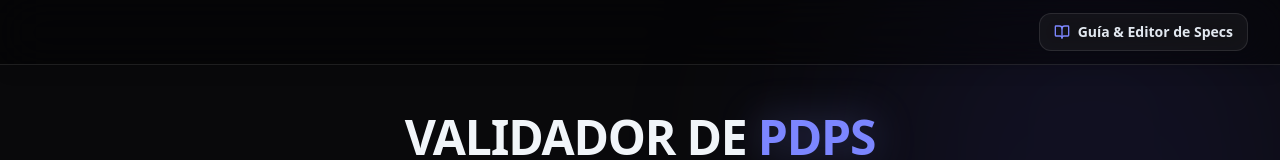
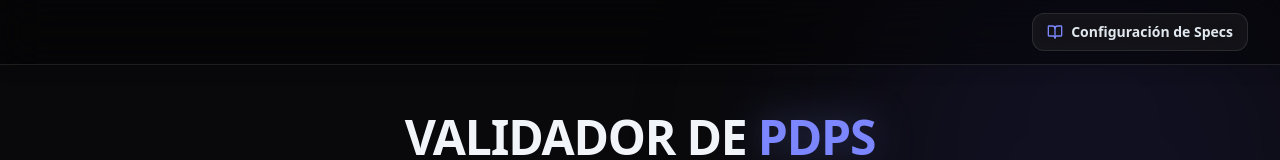
Before and after one commit to lucasdg83/Validaror-PDPs, a React (Vite) app: page / in a window 1280 px wide. Shown: the top 160 px of the page. Built offline with nearby package versions, Linux system fonts and the light colour scheme.

Commit message:
refactor: update specs component labels
Rename UI elements to "Configuración de Specs" for better consistency and remove redundant display metadata to simplify the interface.

```diff
--- a/src/components/Header.tsx
+++ b/src/components/Header.tsx
@@ -17,7 +17,7 @@ export const Header: React.FC<HeaderProps> = ({ onOpenSpecs }) => {
             title="Abrir Guía y Editor de Especificaciones Técnicas"
           >
             <BookOpen className="w-4 h-4 text-indigo-400" />
-            <span>Guía & Editor de Specs</span>
+            <span>Configuración de Specs</span>
           </button>
         </div>
       </div>
--- a/src/components/SpecsViewerModal.tsx
+++ b/src/components/SpecsViewerModal.tsx
@@ -124,11 +124,8 @@ export const SpecsViewerModal: React.FC<SpecsViewerModalProps> = ({
             </div>
             <div>
               <h2 className="text-lg font-bold text-slate-100 uppercase tracking-tight">
-                Guía & Configuración de Specs PDP
+                Configuración de Specs
               </h2>
-              <p className="text-xs text-slate-400">
-                Consulta y edita las especificaciones técnicas por país y por e-retailer
-              </p>
             </div>
           </div>
 
@@ -214,19 +211,9 @@ export const SpecsViewerModal: React.FC<SpecsViewerModalProps> = ({
                 <div className="flex flex-col sm:flex-row sm:items-center justify-between gap-3 mb-3">
                   <div className="flex items-center gap-2 flex-wrap">
                     <h3 className="font-bold text-base text-slate-100">{spec.name}</h3>
-                    <span className="text-xs px-2 py-0.5 rounded bg-white/5 text-slate-400 border border-white/10 font-mono">
-                      Carpetas: {spec.aliases.slice(0, 3).join(', ')}
-                    </span>
                   </div>
 
                   <div className="flex items-center gap-2">
-                    <span className="px-2.5 py-1 rounded-lg bg-indigo-500/10 border border-indigo-500/30 text-indigo-300 font-mono text-xs font-semibold">
-                      {spec.width}x{spec.height}px ({spec.aspectRatio})
-                    </span>
-                    <span className="px-2.5 py-1 rounded-lg bg-white/5 border border-white/10 text-slate-300 text-xs font-medium">
-                      Máx {spec.maxImages} imgs
-                    </span>
-
                     {/* Edit button */}
                     <button
                       onClick={() => {
```
